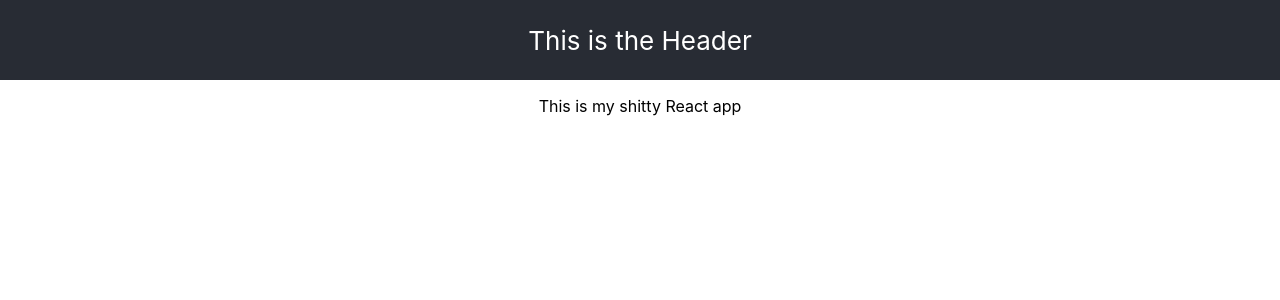
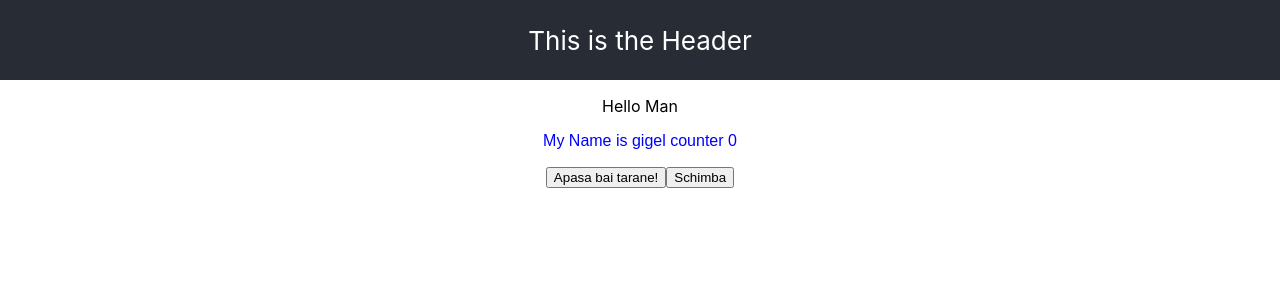
Before and after one commit to EduardRo/prj36-lr-mnst-rldx, a React (Create React App) app: page / in a window 1280 px wide. Shown: the top 300 px of the page. Built offline with nearby package versions, Linux system fonts and the light colour scheme.

Commit message:
changes001

```diff
--- a/src/App.js
+++ b/src/App.js
@@ -3,12 +3,45 @@
 import './App.css';
 
 class App extends Component {
+  state = {
+    string: 'Hello Man',
+    name: 'gigel',
+    counter: 0,
+    amici: ['Ionescu', 'Popescu', 'Andreescu', 'Muiescu'],
+    txt: '',
+  };
+
+  apasaButton = (e) => {
+    //alert(this.state.string);
+    this.setState({ name: 'vasile' });
+    this.setState({ string: 'asta-i stringul functiei apasaButton' });
+    this.setState({ counter: this.state.counter + 1 });
+    const newTxt = this.arataText('bla bla bla text');
+    this.setState({ txt: newTxt });
+  };
+  arataText(gigel) {
+    return gigel + ' continuarea textului';
+  }
+
   render() {
     return (
       <div className='App'>
         <header className='App-header'>This is the Header</header>
         <div>
-          <p>This is my shitty React app</p>
+          <p>{this.state.string}</p>
+          <p style={{ color: 'blue', fontFamily: 'arial', fontWeight: '100' }}>
+            My Name is {this.state.name} counter {this.state.counter}
+          </p>
+          <button onClick={this.apasaButton}>Apasa bai tarane!</button>
+          <button
+            onClick={() => {
+              this.setState({ string: 'am schimbat stringul' });
+              this.setState({ txt: '' });
+            }}
+          >
+            Schimba
+          </button>
+          <p>{this.state.txt}</p>
         </div>
       </div>
     );
```
